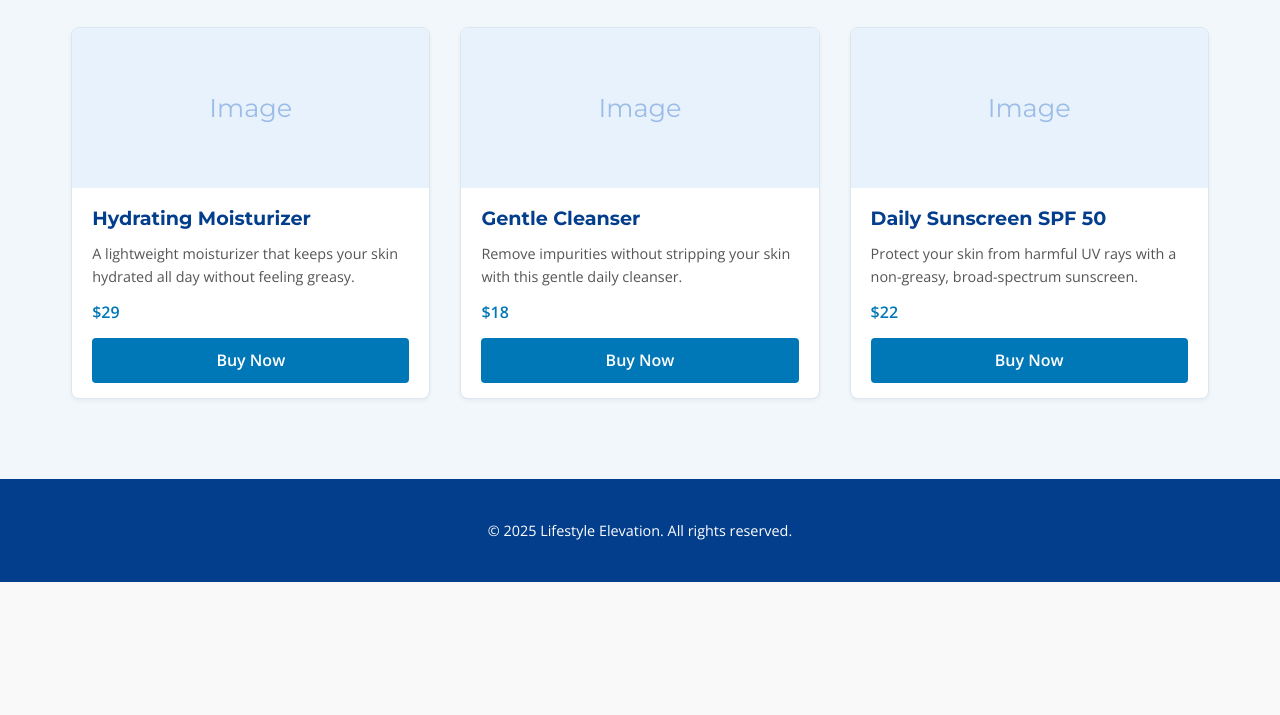
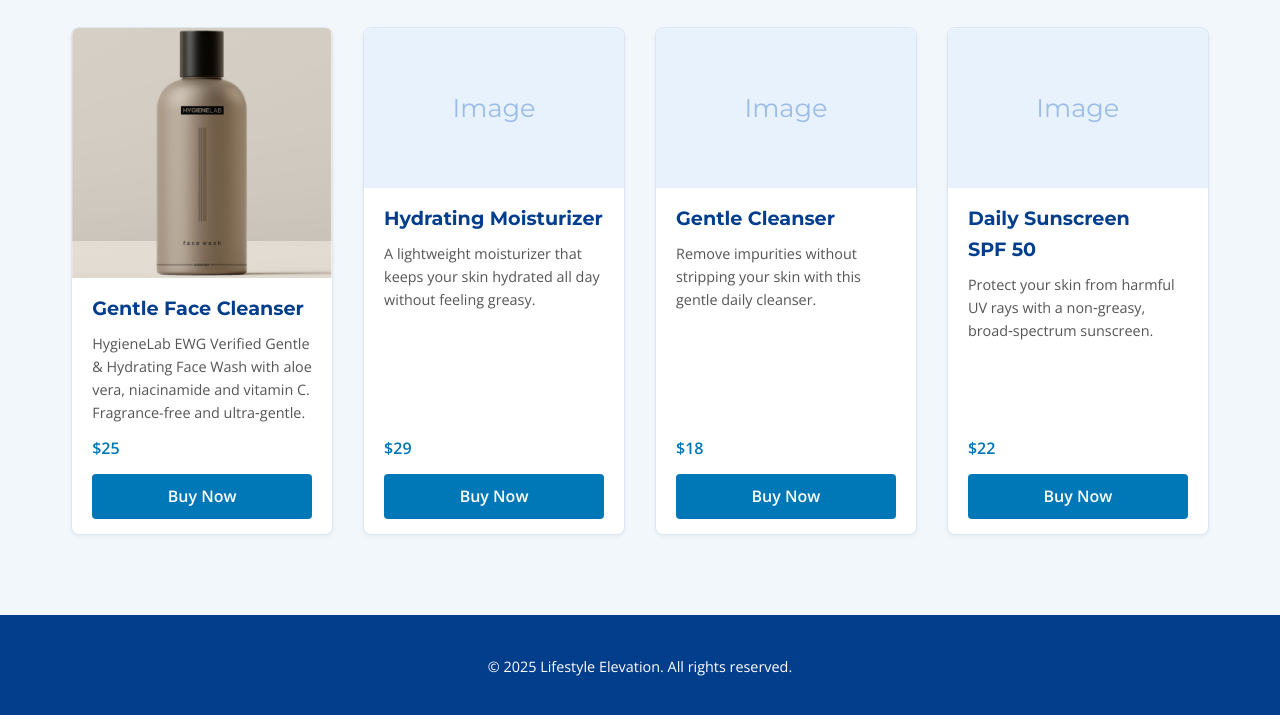
Before and after one commit to tyconde10/lifestyle-elevation, a plain HTML site: page categories/skincare.html in a window 1280 px wide. Shown: the part 537-1252 px from the top of the page. Before the commit the page ends 1119 px from the top, so only its background shows below. Drawn offline with nearby package versions, Linux system fonts and the light colour scheme.

Commit message:
Update skincare.html with Gentle Face Cleanser product

```diff
--- a/categories/skincare.html
+++ b/categories/skincare.html
@@ -4,6 +4,7 @@
     <meta charset="UTF-8">
     <meta name="viewport" content="width=device-width, initial-scale=1.0">
     <title>Skincare | Lifestyle Elevation</title>
+    <!-- Google Fonts -->
     <link href="https://fonts.googleapis.com/css2?family=Montserrat:wght@400;600;700&family=Open+Sans:wght@300;400;600&display=swap" rel="stylesheet">
     <link rel="stylesheet" href="../style.css">
 </head>
@@ -34,6 +35,19 @@
             <div class="container">
                 <h2>Featured Skincare Products</h2>
                 <div class="product-grid">
+                    <!-- New product card inserted at the top of the grid -->
+                    <div class="product-card">
+                        <!-- Product image. The jpg file will be uploaded to the repository's images directory -->
+                        <!-- Use the JPG uploaded to the repository root -->
+                        <img src="../hygienelab-face-wash.jpg" alt="HygieneLab Face Wash – EWG Verified" class="product-image">
+                        <div class="product-content">
+                            <h4>Gentle Face Cleanser</h4>
+                            <p>HygieneLab EWG Verified Gentle &amp; Hydrating Face Wash with aloe vera, niacinamide and vitamin C. Fragrance-free and ultra‑gentle.</p>
+                            <div class="price">$25</div>
+                            <a class="btn-affiliate" href="https://amzn.to/4m3Xwyr" target="_blank" rel="noopener">Buy Now</a>
+                        </div>
+                    </div>
+                    <!-- Existing product cards -->
                     <div class="product-card">
                         <div class="image-placeholder">Image</div>
                         <div class="product-content">
@@ -55,8 +69,8 @@
                     <div class="product-card">
                         <div class="image-placeholder">Image</div>
                         <div class="product-content">
-                            <h4>Daily Sunscreen SPF 50</h4>
-                            <p>Protect your skin from harmful UV rays with a non-greasy, broad-spectrum sunscreen.</p>
+                            <h4>Daily Sunscreen SPF&nbsp;50</h4>
+                            <p>Protect your skin from harmful UV rays with a non‑greasy, broad‑spectrum sunscreen.</p>
                             <div class="price">$22</div>
                             <a class="btn-affiliate" href="#">Buy Now</a>
                         </div>
```
